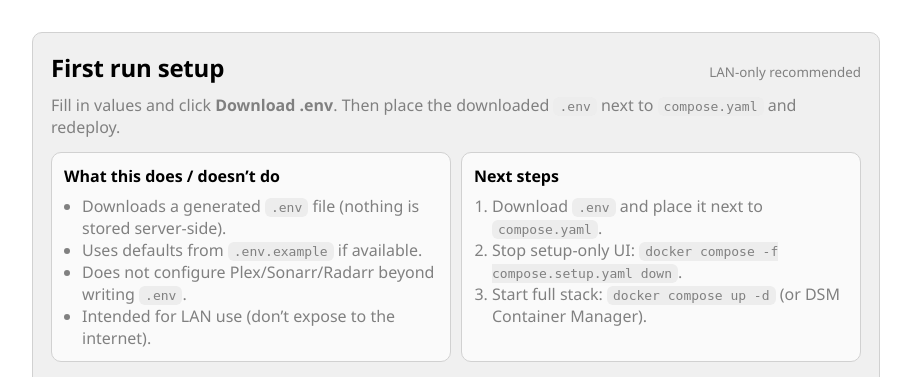
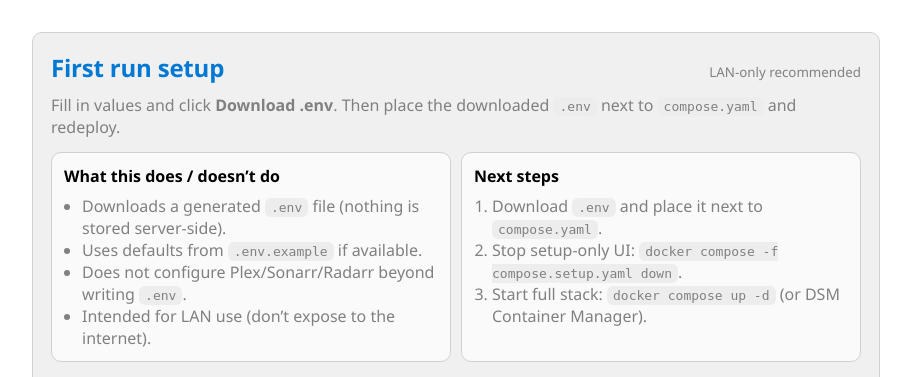
Before and after one commit to Kellz-Kreations/eden-viewer, a Flask app: page / in a window 1280 px wide. Shown: the top 377 px of the page, without its empty margins (184-1095 px from the left). Run offline with Flask 3, Linux system fonts and the light colour scheme.

Commit message:
Make setup UI Microsoft blue

```diff
--- a/setup-ui/templates/index.html
+++ b/setup-ui/templates/index.html
@@ -41,6 +41,7 @@
       font-size: 24px;
       font-weight: 600;
       letter-spacing: -0.2px;
+      color: var(--accent);
     }
     p { margin: 10px 0; color: var(--muted); }
     .top { display: flex; align-items: baseline; gap: 12px; justify-content: space-between; }
```
